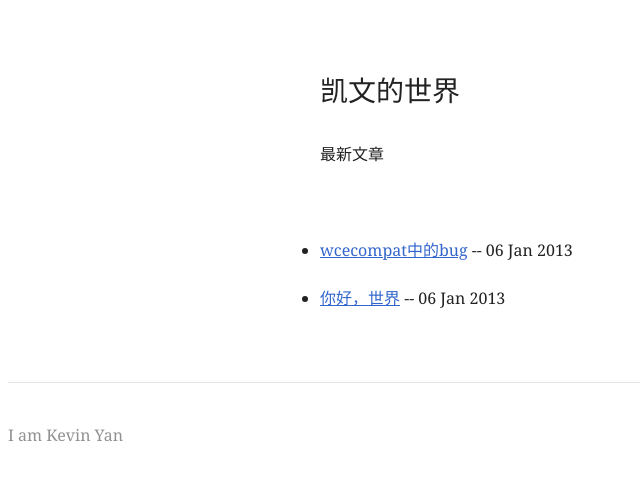
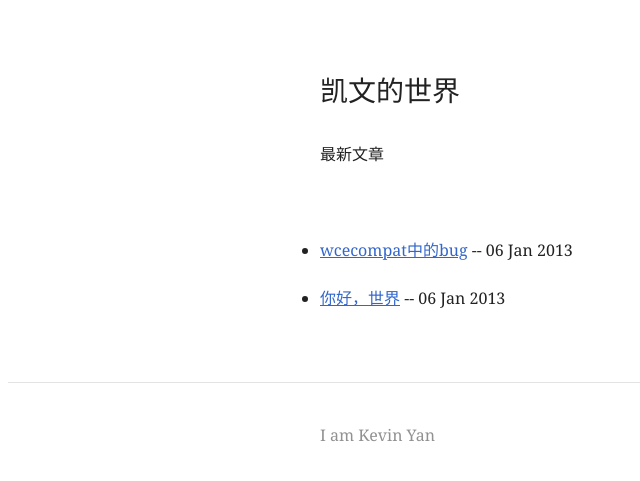
Before and after one commit to since1q80/me, a Jekyll site: the page built from index.html, in a window 1280 px wide. Shown: the top 481 px of the page, without its empty margins (0-640 px from the left). Built offline with Jekyll 4.4.1, drawn with Linux system fonts in a browser that asks for light colours; Markdown is read by kramdown in place of the engine named in the settings; the list of posts is cut into pages by our own code.

Commit message:
update footer

```diff
--- a/stylesheets/style.css
+++ b/stylesheets/style.css
@@ -17,4 +17,4 @@ ol ol,ol ul,ul ol,ul ul { margin: 0 0 .75em 2em }
 table { border-collapse: collapse; margin: 1.5em 0; width: 100% }
 td,th { border: solid .1em #000; font-family: sans-serif; font-size: 87.5%; line-height: 1.71428571em; text-align: center }
 footer{padding-top: 40px;border-top:solid .1em #E4E4E4; color: #919191;z-index: 10;}
-.footer-section{margin:0 3em 3em 3em auto;width: 40em}
+.footer-section{margin:0em auto;width: 40em}
```
